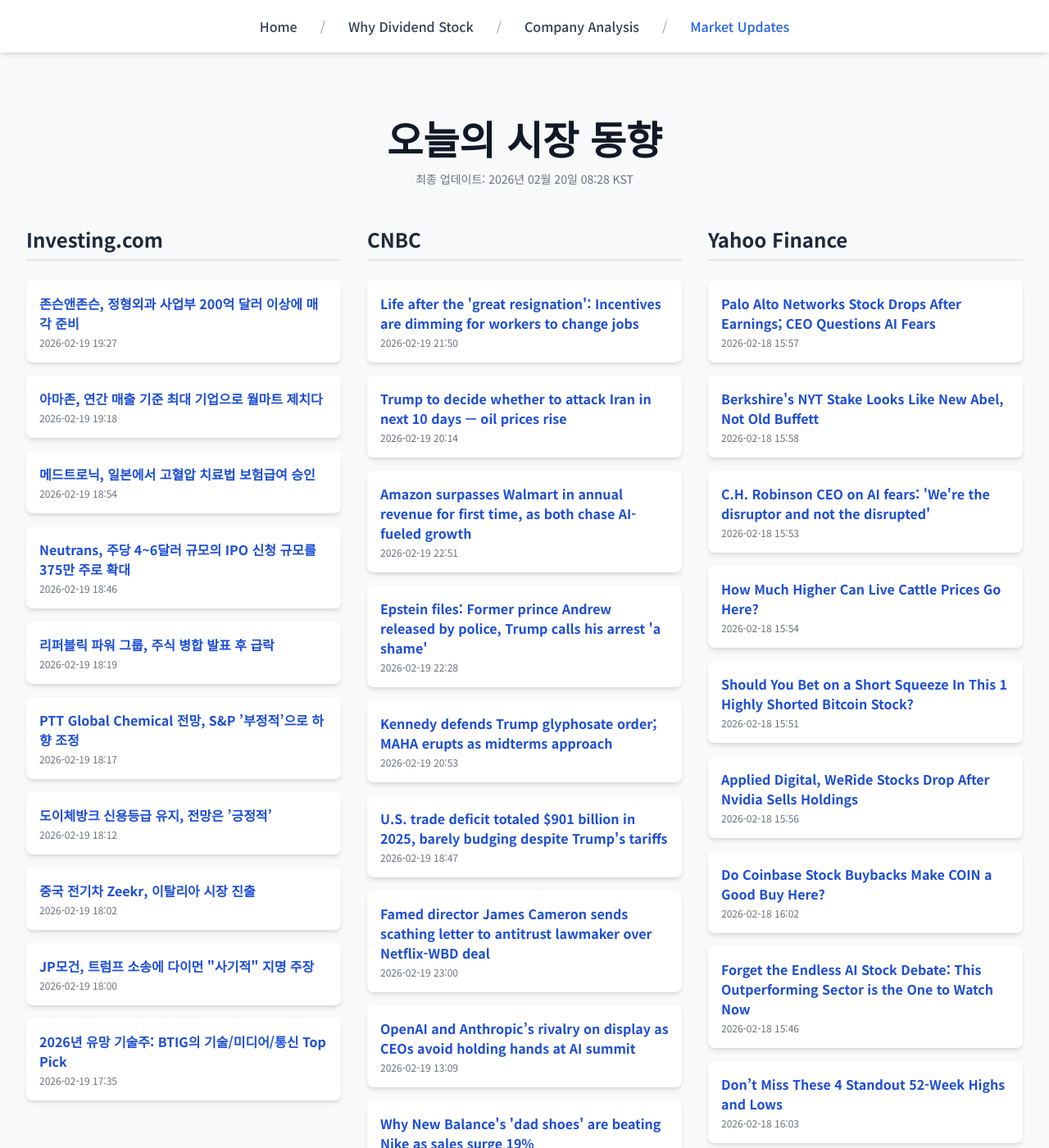
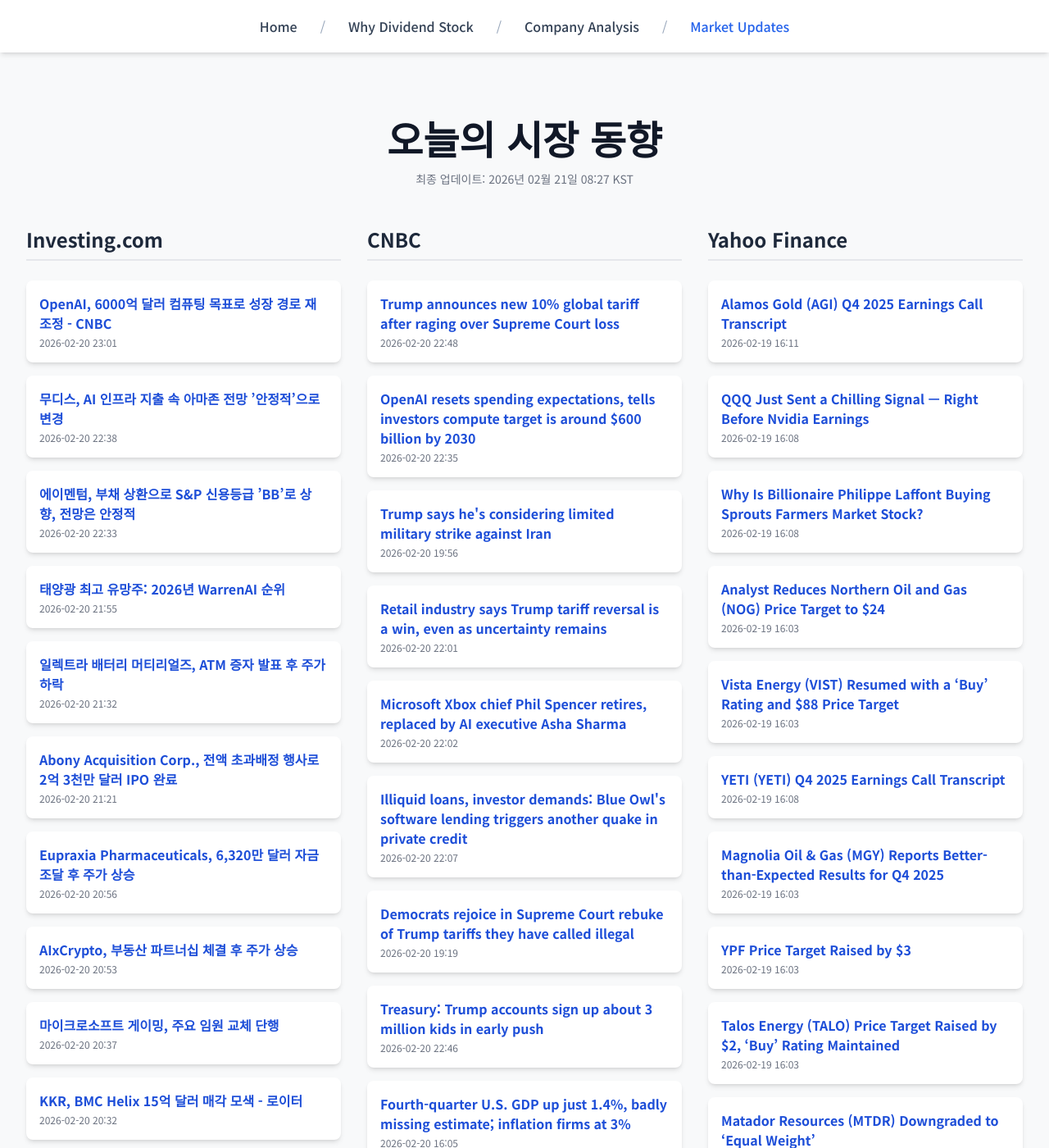
Before and after one commit to Kay-Hwang/my-company-analysis, a Jekyll site: the page built from market-updates.html, in a window 1280 px wide and 1400 px high. Shown: the whole window at 82% size. Built offline with Jekyll 4.4.1, drawn with Linux system fonts in a browser that asks for light colours; nearby versions of some CDN libraries; a script that is not in the unit is left out; some of the changed text lies outside the part shown.

Commit message:
Update daily data

```diff
--- a/_data/latest_data.json
+++ b/_data/latest_data.json
@@ -1,190 +1,190 @@
 {
-  "lastUpdated": "2026년 02월 20일 08:28 KST",
+  "lastUpdated": "2026년 02월 21일 08:27 KST",
   "news": {
     "investing": [
       {
-        "title": "존슨앤존슨, 정형외과 사업부 200억 달러 이상에 매각 준비",
-        "link": "https://kr.investing.com/news/stock-market-news/article-93CH-1832528",
-        "pubDate": "2026-02-19 19:27:49",
-        "summary": "존슨앤존슨, 정형외과 사업부 200억 달러 이상에 매각 준비"
+        "title": "OpenAI, 6000억 달러 컴퓨팅 목표로 성장 경로 재조정 - CNBC",
+        "link": "https://kr.investing.com/news/stock-market-news/article-1834131",
+        "pubDate": "2026-02-20 23:01:21",
+        "summary": "OpenAI, 6000억 달러 컴퓨팅 목표로 성장 경로 재조정 - CNBC"
       },
       {
-        "title": "아마존, 연간 매출 기준 최대 기업으로 월마트 제치다",
-        "link": "https://kr.investing.com/news/stock-market-news/article-1832524",
-        "pubDate": "2026-02-19 19:18:23",
-        "summary": "아마존, 연간 매출 기준 최대 기업으로 월마트 제치다"
+        "title": "무디스, AI 인프라 지출 속 아마존 전망 ’안정적’으로 변경",
+        "link": "https://kr.investing.com/news/stock-market-news/article-1834097",
+        "pubDate": "2026-02-20 22:38:25",
+        "summary": "무디스, AI 인프라 지출 속 아마존 전망 ’안정적’으로 변경"
       },
       {
-        "title": "메드트로닉, 일본에서 고혈압 치료법 보험급여 승인",
-        "link": "https://kr.investing.com/news/stock-market-news/article-93CH-1832501",
-        "pubDate": "2026-02-19 18:54:15",
-        "summary": "메드트로닉, 일본에서 고혈압 치료법 보험급여 승인"
+        "title": "에이멘텀, 부채 상환으로 S&P 신용등급 ’BB’로 상향, 전망은 안정적",
+        "link": "https://kr.investing.com/news/stock-market-news/article-93CH-1834095",
+        "pubDate": "2026-02-20 22:33:50",
+        "summary": "에이멘텀, 부채 상환으로 S&P 신용등급 ’BB’로 상향, 전망은 안정적"
       },
       {
-        "title": "Neutrans, 주당 4~6달러 규모의 IPO 신청 규모를 375만 주로 확대",
-        "link": "https://kr.investing.com/news/stock-market-news/article-432SI-1832498",
-        "pubDate": "2026-02-19 18:46:08",
-        "summary": "Neutrans, 주당 4~6달러 규모의 IPO 신청 규모를 375만 주로 확대"
+        "title": "태양광 최고 유망주: 2026년 WarrenAI 순위",
+        "link": "https://kr.investing.com/news/stock-market-news/article-93CH-1834070",
+        "pubDate": "2026-02-20 21:55:56",
+        "summary": "태양광 최고 유망주: 2026년 WarrenAI 순위"
       },
       {
-        "title": "리퍼블릭 파워 그룹, 주식 병합 발표 후 급락",
-        "link": "https://kr.investing.com/news/stock-market-news/article-93CH-1832487",
-        "pubDate": "2026-02-19 18:19:57",
-        "summary": "리퍼블릭 파워 그룹, 주식 병합 발표 후 급락"
+        "title": "일렉트라 배터리 머티리얼즈, ATM 증자 발표 후 주가 하락",
+        "link": "https://kr.investing.com/news/stock-market-news/article-93CH-1834053",
+        "pubDate": "2026-02-20 21:32:17",
+        "summary": "일렉트라 배터리 머티리얼즈, ATM 증자 발표 후 주가 하락"
       },
       {
-        "title": "PTT Global Chemical 전망, S&P ’부정적’으로 하향 조정",
-        "link": "https://kr.investing.com/news/stock-market-news/article-93CH-1832484",
-        "pubDate": "2026-02-19 18:17:04",
-        "summary": "PTT Global Chemical 전망, S&P ’부정적’으로 하향 조정"
+        "title": "Abony Acquisition Corp., 전액 초과배정 행사로 2억 3천만 달러 IPO 완료",
+        "link": "https://kr.investing.com/news/stock-market-news/article-432SI-1834040",
+        "pubDate": "2026-02-20 21:21:09",
+        "summary": "Abony Acquisition Corp., 전액 초과배정 행사로 2억 3천만 달러 IPO 완료"
       },
       {
-        "title": "도이체방크 신용등급 유지, 전망은 ’긍정적’",
-        "link": "https://kr.investing.com/news/stock-market-news/article-93CH-1832480",
-        "pubDate": "2026-02-19 18:12:47",
-        "summary": "도이체방크 신용등급 유지, 전망은 ’긍정적’"
+        "title": "Eupraxia Pharmaceuticals, 6,320만 달러 자금 조달 후 주가 상승",
+        "link": "https://kr.investing.com/news/stock-market-news/article-93CH-1834016",
+        "pubDate": "2026-02-20 20:56:44",
+        "summary": "Eupraxia Pharmaceuticals, 6,320만 달러 자금 조달 후 주가 상승"
       },
       {
-        "title": "중국 전기차 Zeekr, 이탈리아 시장 진출",
-        "link": "https://kr.investing.com/news/stock-market-news/article-93CH-1832468",
-        "pubDate": "2026-02-19 18:02:59",
-        "summary": "중국 전기차 Zeekr, 이탈리아 시장 진출"
+        "title": "AIxCrypto, 부동산 파트너십 체결 후 주가 상승",
+        "link": "https://kr.investing.com/news/stock-market-news/article-93CH-1834012",
+        "pubDate": "2026-02-20 20:53:04",
+        "summary": "AIxCrypto, 부동산 파트너십 체결 후 주가 상승"
       },
       {
-        "title": "JP모건, 트럼프 소송에 다이먼 \"사기적\" 지명 주장",
-        "link": "https://kr.investing.com/news/stock-market-news/article-93CH-1832466",
-        "pubDate": "2026-02-19 18:00:54",
-        "summary": "JP모건, 트럼프 소송에 다이먼 \"사기적\" 지명 주장"
+        "title": "마이크로소프트 게이밍, 주요 임원 교체 단행",
+        "link": "https://kr.investing.com/news/stock-market-news/article-93CH-1834005",
+        "pubDate": "2026-02-20 20:37:25",
+        "summary": "마이크로소프트 게이밍, 주요 임원 교체 단행"
       },
       {
-        "title": "2026년 유망 기술주: BTIG의 기술/미디어/통신 Top Pick",
-        "link": "https://kr.investing.com/news/stock-market-news/article-93CH-1832453",
-        "pubDate": "2026-02-19 17:35:19",
-        "summary": "2026년 유망 기술주: BTIG의 기술/미디어/통신 Top Pick"
+        "title": "KKR, BMC Helix 15억 달러 매각 모색 - 로이터",
+        "link": "https://kr.investing.com/news/stock-market-news/article-93CH-1834003",
+        "pubDate": "2026-02-20 20:32:25",
+        "summary": "KKR, BMC Helix 15억 달러 매각 모색 - 로이터"
       }
     ],
     "cnbc": [
       {
-        "title": "Life after the 'great resignation': Incentives are dimming for workers to change jobs",
-        "link": "https://www.cnbc.com/2026/02/19/life-after-the-great-resignation-incentives-are-dimming-for-workers-to-change-jobs.html",
-        "pubDate": "Thu, 19 Feb 2026 21:50:32 GMT",
-        "summary": "The disparity between average annual pay increases for those staying in their jobs and for those leaving has all but collapsed."
+        "title": "Trump announces new 10% global tariff after raging over Supreme Court loss",
+        "link": "https://www.cnbc.com/2026/02/20/trump-global-trade-tariff-supreme-court.html",
+        "pubDate": "Fri, 20 Feb 2026 22:48:00 GMT",
+        "summary": "President Donald Trump spoke hours after the Supreme Court ruled against his global tariffs that he imposed without Congress."
       },
       {
-        "title": "Trump to decide whether to attack Iran in next 10 days — oil prices rise",
-        "link": "https://www.cnbc.com/2026/02/19/trump-to-decide-whether-to-attack-iran-in-next-10-days-oil-prices-jump.html",
-        "pubDate": "Thu, 19 Feb 2026 20:14:49 GMT",
-        "summary": "The U.S. has launched a major military buildup in the Middle East is it threatens Iran with potential military strikes."
+        "title": "OpenAI resets spending expectations, tells investors compute target is around $600 billion by 2030",
+        "link": "https://www.cnbc.com/2026/02/20/openai-resets-spend-expectations-targets-around-600-billion-by-2030.html",
+        "pubDate": "Fri, 20 Feb 2026 22:35:29 GMT",
+        "summary": "OpenAI told investors it's targeting roughly $600 billion in total compute spend by 2030, trying to clarify its plans after touting a $1.4 trillion figure."
       },
       {
-        "title": "Amazon surpasses Walmart in annual revenue for first time, as both chase AI-fueled growth",
-        "link": "https://www.cnbc.com/2026/02/19/amazon-revenue-passes-walmart-earnings-reports.html",
-        "pubDate": "Thu, 19 Feb 2026 22:51:37 GMT",
-        "summary": "The shuffle underscores the rivalry between the two retailers, particularly as Walmart expands its advertising and third-party marketplace businesses."
+        "title": "Trump says he's considering limited military strike against Iran",
+        "link": "https://www.cnbc.com/2026/02/20/trump-says-hes-considering-limited-military-strike-against-iran.html",
+        "pubDate": "Fri, 20 Feb 2026 19:56:58 GMT",
+        "summary": "The oil market's biggest fear is that a conflict between the U.S. and Iran could lead to a prolonged disruption of oil flows through the Strait of Hormuz."
       },
       {
-        "title": "Epstein files: Former prince Andrew released by police, Trump calls his arrest 'a shame'",
-        "link": "https://www.cnbc.com/2026/02/19/epstein-files-former-prince-andrew-police-released-arrest.html",
-        "pubDate": "Thu, 19 Feb 2026 22:28:58 GMT",
-        "summary": "President Donald Trump said the arrest of Andrew Mountbatten-Windsor, the brother of King Charles III, was \"very sad\" and \"so bad for the royal family.\""
+        "title": "Retail industry says Trump tariff reversal is a win, even as uncertainty remains",
+        "link": "https://www.cnbc.com/2026/02/20/supreme-court-trump-tariff-decision-retail-industry-reacts.html",
+        "pubDate": "Fri, 20 Feb 2026 22:01:28 GMT",
+        "summary": "Clothing and footwear were among the imports most vulnerable to Trump's tariffs, which imposed steep rates on countries such as China and Vietnam."
       },
       {
-        "title": "Kennedy defends Trump glyphosate order; MAHA erupts as midterms approach",
-        "link": "https://www.cnbc.com/2026/02/19/trump-kennedy-glyphosate-maha-midterms-rfk-jr.html",
-        "pubDate": "Thu, 19 Feb 2026 20:53:50 GMT",
-        "summary": "President Donald Trump on Wednesday invoked the Defense Production Act to spur the domestic production of glyphosate and elemental phosphorus."
+        "title": "Microsoft Xbox chief Phil Spencer retires, replaced by AI executive Asha Sharma",
+        "link": "https://www.cnbc.com/2026/02/20/microsoft-gaming-chief-phil-spencer-retires-asha-sharma-replacing.html",
+        "pubDate": "Fri, 20 Feb 2026 22:02:37 GMT",
+        "summary": "Phil Spencer is retiring from Microsoft after joining the software company 38 years ago, and will be replaced by Instacart's former COO."
       },
       {
-        "title": "U.S. trade deficit totaled $901 billion in 2025, barely budging despite Trump's tariffs",
-        "link": "https://www.cnbc.com/2026/02/19/us-trade-deficit-totaled-901-billion-in-2025-despite-trumps-tariffs.html",
-        "pubDate": "Thu, 19 Feb 2026 18:47:02 GMT",
-        "summary": "The U.S. trade deficit swelled in December, closing out a year in which the imbalance was essentially unchanged."
+        "title": "Illiquid loans, investor demands: Blue Owl's software lending triggers another quake in private credit",
+        "link": "https://www.cnbc.com/2026/02/20/blue-owl-software-lending-private-credit-concerns.html",
+        "pubDate": "Fri, 20 Feb 2026 22:07:13 GMT",
+        "summary": "Blue Owl, a direct lender specializing in loans to the software industry, said it had sold $1.4 billion of its loans to institutional investors at 99.7% of par value."
       },
       {
-        "title": "Famed director James Cameron sends scathing letter to antitrust lawmaker over Netflix-WBD deal",
-        "link": "https://www.cnbc.com/2026/02/19/netflix-wbd-james-cameron-sends-scathing-letter-to-antitrust-lawmaker.html",
-        "pubDate": "Thu, 19 Feb 2026 23:00:07 GMT",
-        "summary": "James Cameron, award-winning director of \"Avatar\" and \"Titanic,\" calls Netflix's proposed acquisition of WBD assets \"disastrous\" for the theater business."
+        "title": "Democrats rejoice in Supreme Court rebuke of Trump tariffs they have called illegal",
+        "link": "https://www.cnbc.com/2026/02/20/congress-scotus-trump-tariffs.html",
+        "pubDate": "Fri, 20 Feb 2026 19:19:55 GMT",
+        "summary": "President Donald Trump's tariff agenda took a blow Friday, prompting celebration from Democrats who have opposed his unilateral tariffs."
       },
       {
-        "title": "OpenAI and Anthropic’s rivalry on display as CEOs avoid holding hands at AI summit",
-        "link": "https://www.cnbc.com/2026/02/19/openai-sam-altman-anthropic-dario-amodei-india-ai-summit.html",
-        "pubDate": "Thu, 19 Feb 2026 13:09:06 GMT",
-        "summary": "OpenAI’s Sam Altman and Anthropic’s Dario Amodei had an awkward moment at a major AI summit, with the two CEOs of competing AI giants opting not to link hands."
+        "title": "Treasury: Trump accounts sign up about 3 million kids in early push",
+        "link": "https://www.cnbc.com/2026/02/20/trump-accounts.html",
+        "pubDate": "Fri, 20 Feb 2026 22:46:58 GMT",
+        "summary": "Families have signed up about 3 million kids for Trump accounts, Treasury Secretary Scott Bessent said Friday."
       },
       {
-        "title": "Why New Balance's 'dad shoes' are beating Nike as sales surge 19%",
-        "link": "https://www.cnbc.com/2026/02/19/new-balance-2025-sales-jump-19percent-as-brand-takes-share-from-nike.html",
-        "pubDate": "Thu, 19 Feb 2026 13:30:01 GMT",
-        "summary": "New Balance grew sales 19% to $9.2 billion in 2025 as its emphasis on street-wear styles and performance resonate with a wide range of shoppers."
+        "title": "Fourth-quarter U.S. GDP up just 1.4%, badly missing estimate; inflation firms at 3%",
+        "link": "https://www.cnbc.com/2026/02/20/pce-inflation-december-2025.html",
+        "pubDate": "Fri, 20 Feb 2026 16:05:02 GMT",
+        "summary": "The core PCE price index was expected to increase 3% from a year ago in December. GDP was projected to rise at a 2.5% pace in Q4."
       },
       {
-        "title": "Democrats pick Virginia Gov. Spanberger to give State of the Union rebuttal",
-        "link": "https://www.cnbc.com/2026/02/19/democrats-pick-gov-spanberger-to-give-state-of-the-union-rebuttal-.html",
-        "pubDate": "Thu, 19 Feb 2026 19:57:53 GMT",
-        "summary": "President Donald Trump will address the nation on Tuesday amid sagging poll numbers."
+        "title": "Trump previewed weak GDP on Truth Social ahead of official data release",
+        "link": "https://www.cnbc.com/2026/02/20/trump-gdp-weak-powell-fed-interest-rates.html",
+        "pubDate": "Fri, 20 Feb 2026 19:18:41 GMT",
+        "summary": "Trump has revealed economic data before its official release on multiple occasions, raising questions about possible policy violations"
       }
     ],
     "yahoo": [
       {
-        "title": "Palo Alto Networks Stock Drops After Earnings; CEO Questions AI Fears",
-        "link": "https://www.wsj.com/livecoverage/stock-market-today-dow-sp-500-nasdaq-02-18-2026/card/palo-alto-networks-stock-drops-after-earnings-ceo-questions-ai-fears-Zbh2TAoRo0jimeJMwe84?siteid=yhoof2&yptr=yahoo",
-        "pubDate": "2026-02-18T15:57:05Z",
-        "summary": "Palo Alto Networks Stock Drops After Earnings; CEO Questions AI Fears"
+        "title": "Alamos Gold (AGI) Q4 2025 Earnings Call Transcript",
+        "link": "https://finance.yahoo.com/news/alamos-gold-agi-q4-2025-161120485.html",
+        "pubDate": "2026-02-19T16:11:20Z",
+        "summary": "Alamos Gold (AGI) Q4 2025 Earnings Call Transcript"
       },
       {
-        "title": "Berkshire's NYT Stake Looks Like New Abel, Not Old Buffett",
-        "link": "https://finance.yahoo.com/news/berkshires-nyt-stake-looks-abel-155826200.html",
-        "pubDate": "2026-02-18T15:58:26Z",
-        "summary": "Berkshire's NYT Stake Looks Like New Abel, Not Old Buffett"
+        "title": "QQQ Just Sent a Chilling Signal — Right Before Nvidia Earnings",
+        "link": "https://finance.yahoo.com/news/qqq-just-sent-chilling-signal-160809202.html",
+        "pubDate": "2026-02-19T16:08:09Z",
+        "summary": "QQQ Just Sent a Chilling Signal — Right Before Nvidia Earnings"
       },
       {
-        "title": "C.H. Robinson CEO on AI fears: 'We're the disruptor and not the disrupted'",
-        "link": "https://finance.yahoo.com/news/ch-robinson-ceo-on-ai-fears-were-the-disruptor-and-not-the-disrupted-155344465.html",
-        "pubDate": "2026-02-18T15:53:44Z",
-        "summary": "C.H. Robinson CEO on AI fears: 'We're the disruptor and not the disrupted'"
+        "title": "Why Is Billionaire Philippe Laffont Buying Sprouts Farmers Market Stock?",
+        "link": "https://finance.yahoo.com/news/why-billionaire-philippe-laffont-buying-160829604.html",
+        "pubDate": "2026-02-19T16:08:29Z",
+        "summary": "Why Is Billionaire Philippe Laffont Buying Sprouts Farmers Market Stock?"
       },
       {
-        "title": "How Much Higher Can Live Cattle Prices Go Here?",
-        "link": "https://finance.yahoo.com/news/much-higher-live-cattle-prices-155427674.html",
-        "pubDate": "2026-02-18T15:54:27Z",
-        "summary": "How Much Higher Can Live Cattle Prices Go Here?"
+        "title": "Analyst Reduces Northern Oil and Gas (NOG) Price Target to $24",
+        "link": "https://finance.yahoo.com/news/analyst-reduces-northern-oil-gas-160316032.html",
+        "pubDate": "2026-02-19T16:03:16Z",
+        "summary": "Analyst Reduces Northern Oil and Gas (NOG) Price Target to $24"
       },
       {
-        "title": "Should You Bet on a Short Squeeze In This 1 Highly Shorted Bitcoin Stock?",
-        "link": "https://finance.yahoo.com/news/bet-short-squeeze-1-highly-155114107.html",
-        "pubDate": "2026-02-18T15:51:14Z",
-        "summary": "Should You Bet on a Short Squeeze In This 1 Highly Shorted Bitcoin Stock?"
+        "title": "Vista Energy (VIST) Resumed with a ‘Buy’ Rating and $88 Price Target",
+        "link": "https://finance.yahoo.com/news/vista-energy-vist-resumed-buy-160321483.html",
+        "pubDate": "2026-02-19T16:03:21Z",
+        "summary": "Vista Energy (VIST) Resumed with a ‘Buy’ Rating and $88 Price Target"
       },
       {
-        "title": "Applied Digital, WeRide Stocks Drop After Nvidia Sells Holdings",
-        "link": "https://www.wsj.com/livecoverage/stock-market-today-dow-sp-500-nasdaq-02-18-2026/card/applied-digital-weride-stocks-drop-after-nvidia-sells-holdings-3FyVlzUwkUx8CKfXHr65?siteid=yhoof2&yptr=yahoo",
-        "pubDate": "2026-02-18T15:56:56Z",
-        "summary": "Applied Digital, WeRide Stocks Drop After Nvidia Sells Holdings"
+        "title": "YETI (YETI) Q4 2025 Earnings Call Transcript",
+        "link": "https://finance.yahoo.com/news/yeti-yeti-q4-2025-earnings-160857275.html",
+        "pubDate": "2026-02-19T16:08:57Z",
+        "summary": "YETI (YETI) Q4 2025 Earnings Call Transcript"
       },
       {
-        "title": "Do Coinbase Stock Buybacks Make COIN a Good Buy Here?",
-        "link": "https://finance.yahoo.com/news/coinbase-stock-buybacks-coin-good-160223323.html",
-        "pubDate": "2026-02-18T16:02:23Z",
-        "summary": "Do Coinbase Stock Buybacks Make COIN a Good Buy Here?"
+        "title": "Magnolia Oil & Gas (MGY) Reports Better-than-Expected Results for Q4 2025",
+        "link": "https://finance.yahoo.com/news/magnolia-oil-gas-mgy-reports-160318274.html",
+        "pubDate": "2026-02-19T16:03:18Z",
+        "summary": "Magnolia Oil & Gas (MGY) Reports Better-than-Expected Results for Q4 2025"
       },
       {
-        "title": "Forget the Endless AI Stock Debate: This Outperforming Sector is the One to Watch Now",
-        "link": "https://finance.yahoo.com/news/forget-endless-ai-stock-debate-154600637.html",
-        "pubDate": "2026-02-18T15:46:00Z",
-        "summary": "Forget the Endless AI Stock Debate: This Outperforming Sector is the One to Watch Now"
+        "title": "YPF Price Target Raised by $3",
+        "link": "https://finance.yahoo.com/news/ypf-price-target-raised-3-160323202.html",
+        "pubDate": "2026-02-19T16:03:23Z",
+        "summary": "YPF Price Target Raised by $3"
       },
       {
-        "title": "Don’t Miss These 4 Standout 52-Week Highs and Lows",
-        "link": "https://finance.yahoo.com/news/don-t-miss-4-standout-160302809.html",
-        "pubDate": "2026-02-18T16:03:02Z",
-        "summary": "Don’t Miss These 4 Standout 52-Week Highs and Lows"
+        "title": "Talos Energy (TALO) Price Target Raised by $2, ‘Buy’ Rating Maintained",
+        "link": "https://finance.yahoo.com/news/talos-energy-talo-price-target-160320443.html",
+        "pubDate": "2026-02-19T16:03:20Z",
+        "summary": "Talos Energy (TALO) Price Target Raised by $2, ‘Buy’ Rating Maintained"
       },
       {
-        "title": "J.B. Hunt ‘a little bit more positive’",
-        "link": "https://finance.yahoo.com/news/j-b-hunt-little-bit-154432446.html",
-        "pubDate": "2026-02-18T15:44:32Z",
-        "summary": "J.B. Hunt ‘a little bit more positive’"
+        "title": "Matador Resources (MTDR) Downgraded to ‘Equal Weight’",
+        "link": "https://finance.yahoo.com/news/matador-resources-mtdr-downgraded-equal-160315642.html",
+        "pubDate": "2026-02-19T16:03:15Z",
+        "summary": "Matador Resources (MTDR) Downgraded to ‘Equal Weight’"
       }
     ]
   }
```
